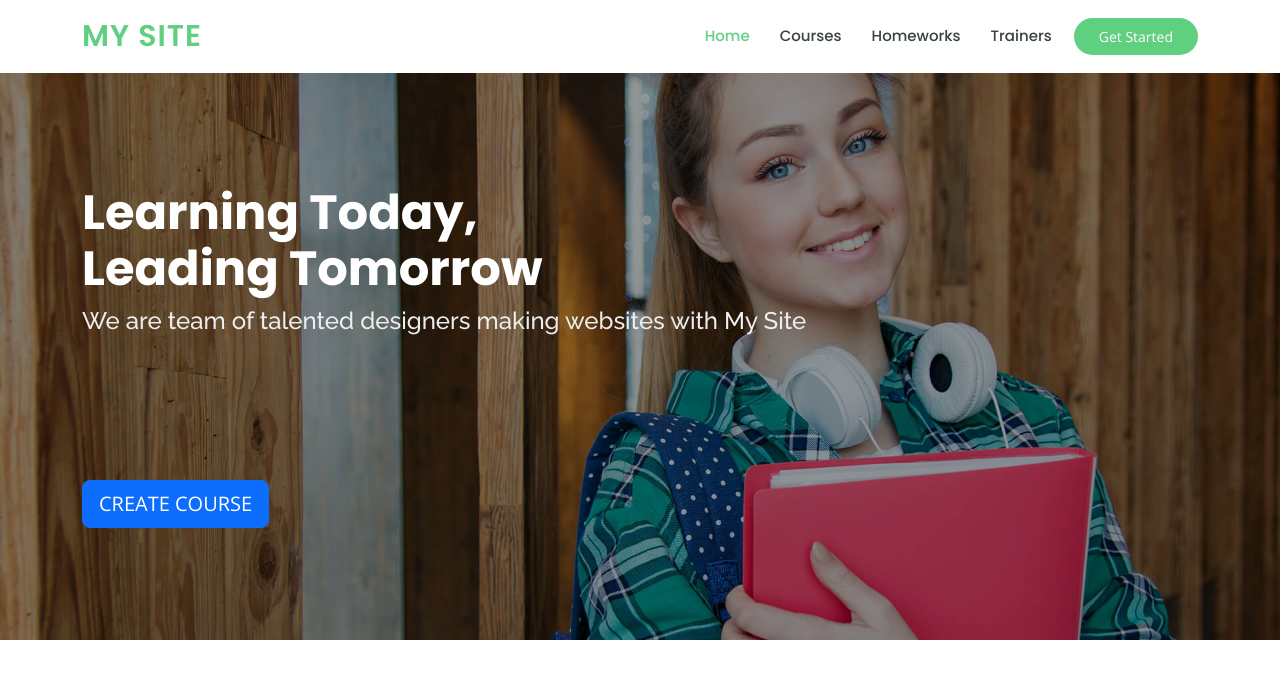
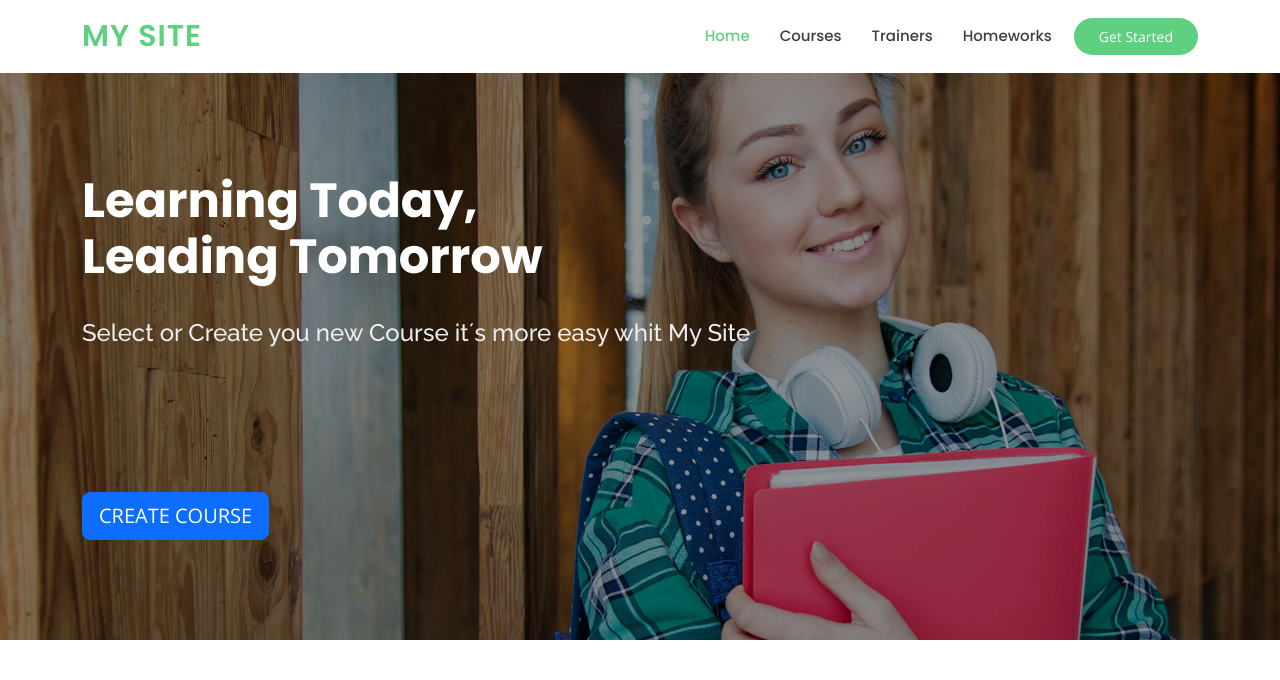
Before and after one commit to AFIsmael/Entrega-Final---Ismael-Arce-Figueroa, a Django app: page /course/courses in a window 1280 px wide. Shown: the top 680 px of the page. Run offline with Django 4.2, Linux system fonts and the light colour scheme; data that the repository does not hold is empty; some libraries are stand-ins or nearby versions.

Commit message:
new branch

```diff
--- a/course/templates/course/course_list.html
+++ b/course/templates/course/course_list.html
@@ -11,7 +11,8 @@ Course
 <section id="hero" class="d-flex justify-content-center align-items-center">
   <div class="container position-relative" data-aos="zoom-in" data-aos-delay="100">
     <h1>Learning Today,<br>Leading Tomorrow</h1>
-    <h2>We are team of talented designers making websites with My Site</h2>
+    <br>
+    <h2>Select or Create you new Course it´s more easy whit My Site </h2>
     <br>
     <br>
     <br>
--- a/home/templates/home/index.html
+++ b/home/templates/home/index.html
@@ -57,8 +57,8 @@
         <ul>
           <li><a class="active" href="{% url 'home:index' %}">Home</a></li>
           <li><a href="{% url 'course:course-list' %}">Courses</a></li>
+          <li><a href="{% url 'trainer:trainer-list' %}">Trainers</a></li>
           <li><a href="{% url 'course:homework-list' %}">Homeworks</a></li>
-          <li><a href="{% url 'trainer:trainer-list' %}">Trainers</a></li>
         </ul>
         <i class="bi bi-list mobile-nav-toggle"></i>
       </nav><!-- .navbar -->
```
